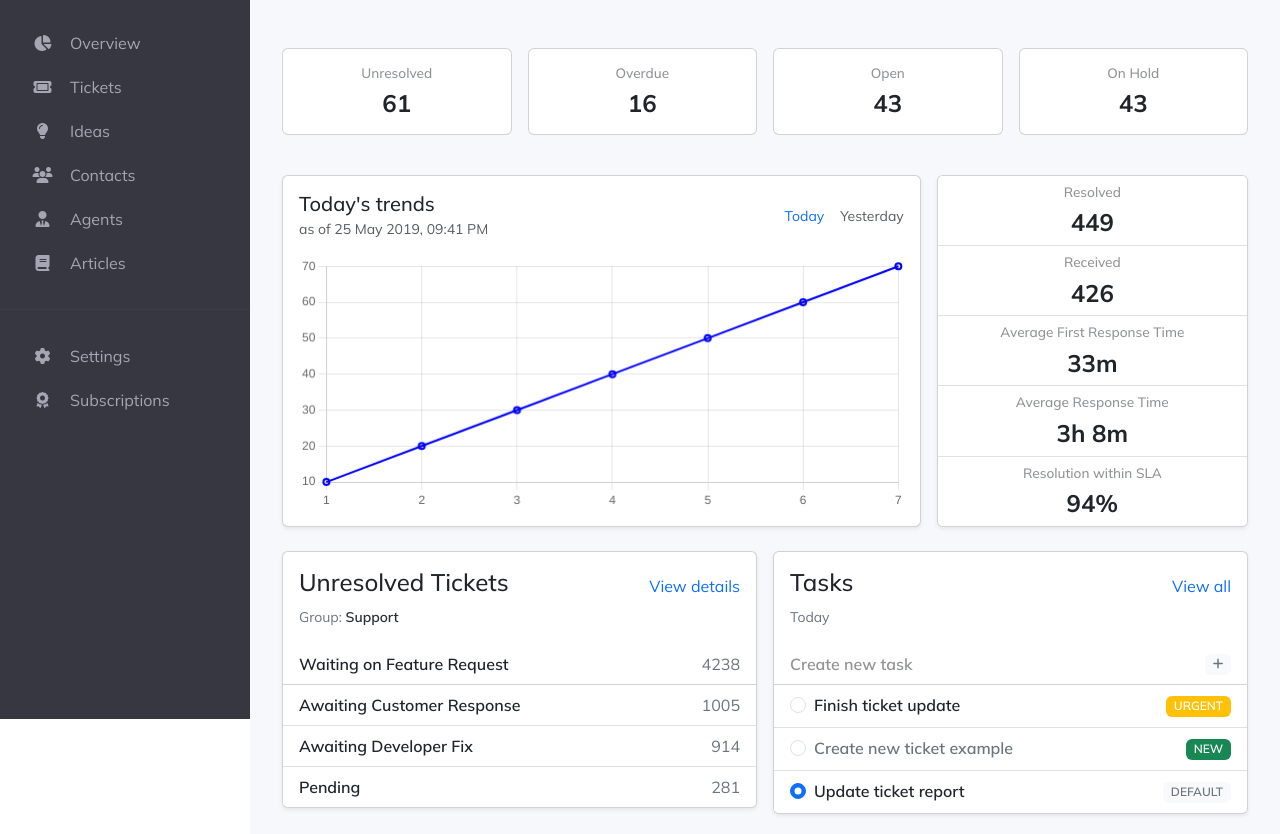
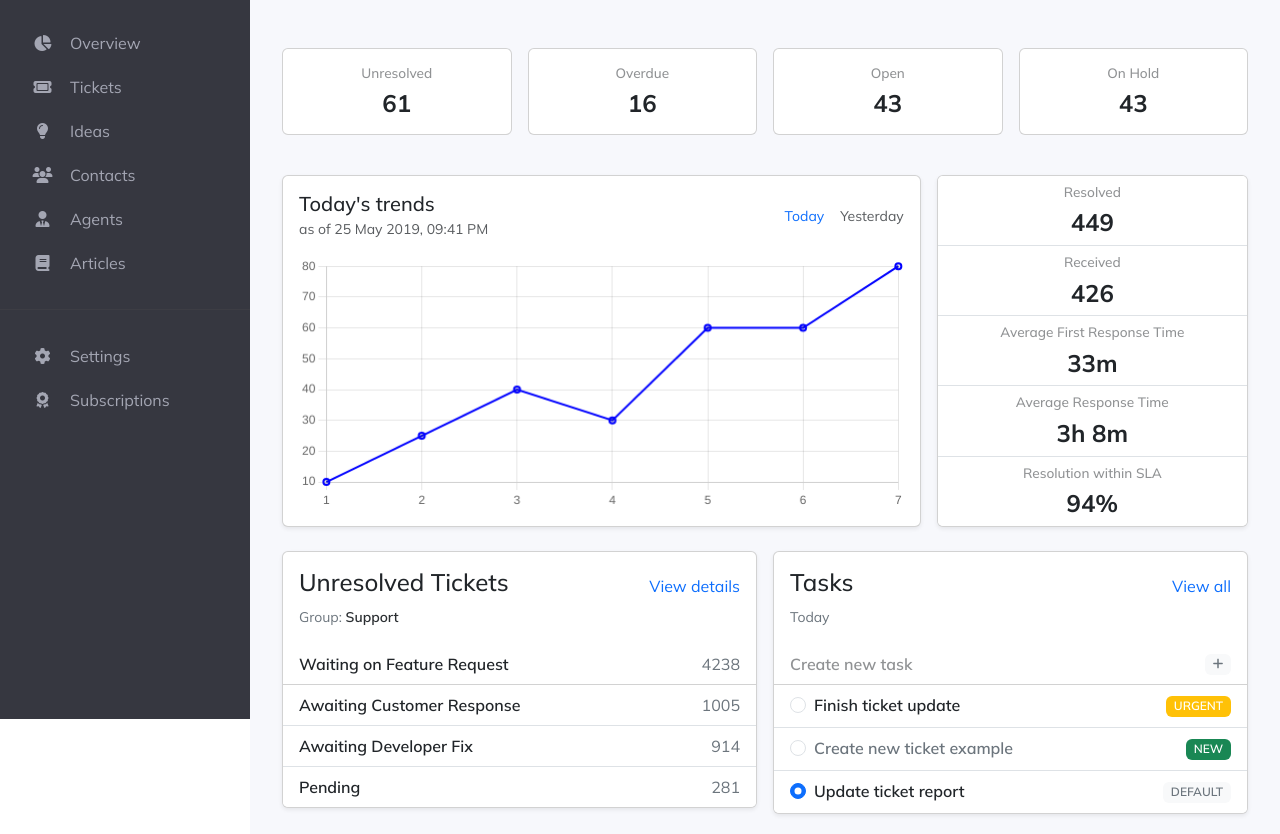
Before and after one commit to Marinamssr/Bootstrap, a website: page public/index.html in a window 1280 px wide. Shown: the part 81-915 px from the top of the page. Drawn offline with nearby package versions, Linux system fonts and the light colour scheme.

Commit message:
Atualizei o style.css e o index.html

```diff
--- a/public/index.html
+++ b/public/index.html
@@ -250,7 +250,7 @@
     data: {
       labels: ['1', '2', '3', '4', '5', '6', '7'],
       datasets: [{
-        data: [10, 20, 30, 40, 50, 60, 70],
+        data: [10, 25, 40, 30, 60, 60, 80],
         borderColor: 'blue',
         borderWidth: 2,
         fill: false,
--- a/public/style.css
+++ b/public/style.css
@@ -16,7 +16,7 @@ body, html {
     height: 100vh;
     width: 250px;
     position: fixed;
-    top: 0;
+   top: 0;
     left: 0;
     overflow-y: auto;
     display: flex;
```
Also changed, not shown: 1 other file.
